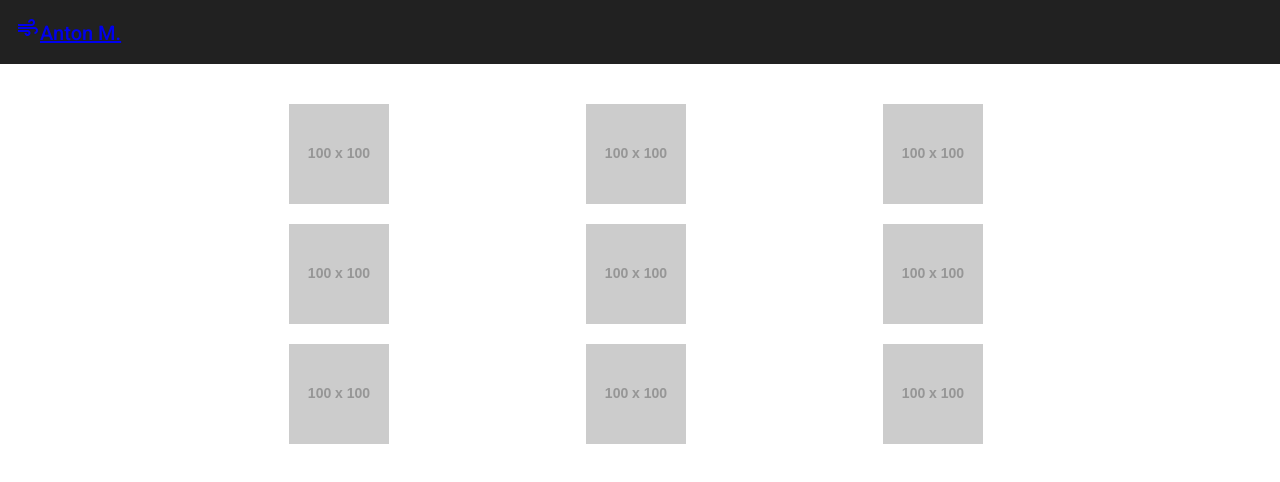
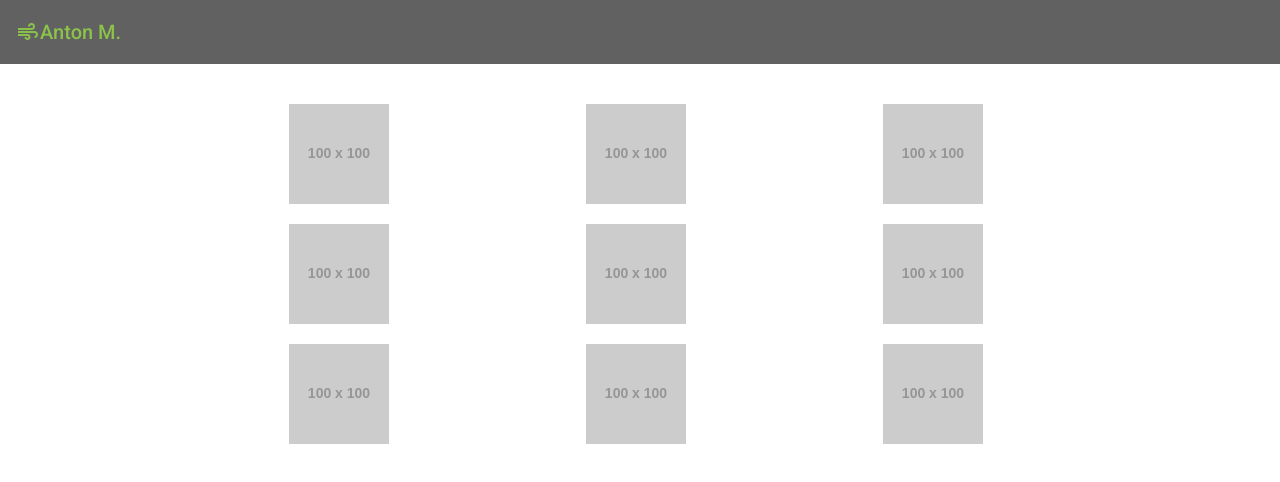
Before and after one commit to antmihlin/giphy-angular-app, an Angular app: page / in a window 1280 px wide. Shown: the top 482 px of the page. Built offline with nearby package versions, Linux system fonts and the light colour scheme.

Commit message:
feat(app): set themes

```diff
--- a/src/app/app.component.html
+++ b/src/app/app.component.html
@@ -1 +1,3 @@
-<router-outlet></router-outlet>
+<div class="app-container {{ selectedTheme }}">
+  <router-outlet></router-outlet>
+</div>
--- a/src/app/app.component.ts
+++ b/src/app/app.component.ts
@@ -3,8 +3,9 @@ import { Component } from '@angular/core';
 @Component({
   selector: 'app-root',
   templateUrl: './app.component.html',
-  styleUrls: ['./app.component.scss']
+  styleUrls: ['./app.component.scss'],
 })
 export class AppComponent {
   title = 'giphy-angular-app';
+  selectedTheme: string = 'dark-theme';
 }
--- a/src/app/containers/default-container/default-container/default-container.component.html
+++ b/src/app/containers/default-container/default-container/default-container.component.html
@@ -1,7 +1,13 @@
-<mat-toolbar>
-  <a href="/">
-    <mat-icon>air</mat-icon>
-    <span>Anton M.</span>
+<mat-toolbar class="default-toolbar" color="primary">
+  <a
+    class="default-logo"
+    [routerLink]="['/']"
+    routerLinkActive="router-link-active"
+    fxLayout="row"
+    fxLayoutAlign="space-between center"
+  >
+    <mat-icon class="accentColor">air</mat-icon>
+    <span class="accentColor"> Anton M.</span>
   </a>
 </mat-toolbar>
 
--- a/src/app/containers/default-container/default-container/default-container.component.scss
+++ b/src/app/containers/default-container/default-container/default-container.component.scss
@@ -0,0 +1,5 @@
+.default {
+  &-logo {
+    text-decoration: none;
+  }
+}
--- a/src/styles.scss
+++ b/src/styles.scss
@@ -1,6 +1,7 @@
 /* You can add global styles to this file, and also import other style files */
 
 @import "../node_modules/@mdi/font/scss/materialdesignicons";
+@import "./styles/themes/themes";
 
 html,
 body {
--- /dev/null
+++ b/src/styles/themes/brown-theme.scss
@@ -0,0 +1,73 @@
+// Brown theme
+.brown-theme {
+  color: $light-primary-text;
+  $brown-primary: mat-palette($mat-brown, 100);
+  $brown-secondary: mat-palette($mat-brown, 200);
+  $brown-accent: mat-palette($mat-deep-orange, 400);
+  $brown-warn: mat-palette($mat-red);
+  $brown-theme: mat-light-theme($brown-primary, $brown-accent, $brown-warn);
+
+  $background: mat-color($mat-brown, 50);
+
+  $custom-background-color: map_get($mat-brown, 50);
+
+  $background: map-get($brown-theme, background);
+  $background: map_merge(
+    $background,
+    (
+      background: $custom-background-color,
+    )
+  );
+  $brown-theme: map_merge(
+    $brown-theme,
+    (
+      background: $background,
+    )
+  );
+  @include angular-material-theme($brown-theme);
+
+  $colorPrimary: mat-color($brown-primary);
+  $colorSecondary: mat-color($brown-secondary);
+  $colorAccent: mat-color($brown-accent);
+  $colorWarn: mat-color($brown-warn);
+  $colorAccentLight: mat-color($brown-accent, 200);
+
+  .primaryColorBG {
+    background-color: $colorPrimary;
+  }
+  .secondaryColorBG {
+    background-color: $colorSecondary;
+  }
+  .accentColorBG {
+    background-color: $colorAccent;
+  }
+  .accentLightColorBG {
+    background-color: $colorAccentLight;
+  }
+  .warnColorBG {
+    background-color: $colorWarn;
+  }
+
+  .primaryColor {
+    color: $colorPrimary;
+  }
+  .secondaryColor {
+    color: $colorSecondary;
+  }
+  .accentColor {
+    color: $colorAccent;
+  }
+  .warnColor {
+    color: $colorWarn;
+  }
+
+  .primaryColorBorder {
+    border-color: $colorPrimary !important;
+  }
+  .accentColorBorder {
+    border-color: $colorSecondary !important;
+  }
+  .warnColorBorder {
+    border-color: $colorWarn !important;
+  }
+}
--- /dev/null
+++ b/src/styles/themes/dark-theme.scss
@@ -0,0 +1,98 @@
+// dark theme
+.dark-theme .mat-app-background,
+.dark-theme.mat-app-background {
+  color: mat-color($mat-grey, 200) !important;
+}
+.dark-theme {
+  color: mat-color($mat-grey, 100);
+  $dark-primary: mat-palette($mat-grey, A700);
+  $dark-secondary: mat-palette($mat-grey, 600);
+  $dark-accent: mat-palette($mat-light-green, 500);
+  $dark-warn: mat-palette($mat-red);
+  $dark-theme: mat-dark-theme($dark-primary, $dark-accent, $dark-warn);
+
+  @function dark-foreground($color) {
+    @return (
+      base: $color,
+      divider: $black-12-opacity,
+      dividers: $black-12-opacity,
+      disabled: rgba($color, 0.38),
+      disabled-button: rgba($color, 0.7),
+      disabled-text: rgba($color, 0.38),
+      hint-text: rgba($color, 0.38),
+      secondary-text: rgba($color, 0.54),
+      icon: rgba($color, 0.54),
+      icons: rgba($color, 0.54),
+      text: rgba($color, 1.3),
+      slider-off: rgba($color, 0.26),
+      slider-off-active: rgba($color, 0.38)
+    );
+  }
+
+  // You can put any color here. I've chosen mat-color($my-app-primary, 700)
+  $my-foreground: dark-foreground(mat-color($dark-primary, 500));
+
+  //--------------------------
+
+  $my-app-theme-custom: map-merge(
+    $dark-theme,
+    (
+      foreground: $my-foreground,
+    )
+  );
+
+  // ---------------------------
+
+  // @include angular-material-theme($dark-);
+  @include angular-material-theme($my-app-theme-custom);
+
+  .customCard,
+  .fanfics {
+    box-shadow: -1px 1px 2px 1px #1d1d1d !important;
+  }
+
+  $colorPrimary: mat-color($dark-primary);
+  $colorSecondary: mat-color($dark-secondary);
+  $colorAccent: mat-color($dark-accent);
+  $colorWarn: mat-color($dark-warn);
+  $colorAccentLight: mat-color($dark-accent, 200);
+
+  .primaryColorBG {
+    background-color: $colorPrimary;
+  }
+  .secondaryColorBG {
+    background-color: $colorSecondary;
+  }
+  .accentColorBG {
+    background-color: $colorAccent;
+  }
+  .accentLightColorBG {
+    background-color: $colorAccentLight;
+  }
+  .warnColorBG {
+    background-color: $colorWarn;
+  }
+
+  .primaryColor {
+    color: $colorPrimary;
+  }
+  .secondaryColor {
+    color: $colorSecondary;
+  }
+  .accentColor {
+    color: $colorAccent;
+  }
+  .warnColor {
+    color: $colorWarn;
+  }
+
+  .primaryColorBorder {
+    border-color: $colorPrimary !important;
+  }
+  .accentColorBorder {
+    border-color: $colorSecondary !important;
+  }
+  .warnColorBorder {
+    border-color: $colorWarn !important;
+  }
+}
--- /dev/null
+++ b/src/styles/themes/main-theme.scss
@@ -0,0 +1,53 @@
+@import "~@angular/material/theming";
+
+@include mat-core();
+
+$main-theme-primary: mat-palette($mat-grey, 200);
+$main-theme-secondary: mat-palette($mat-grey, 400);
+$main-theme-accent: mat-palette($mat-light-green, 500);
+$main-theme-warn: mat-palette($mat-red);
+
+$colorPrimary: mat-color($main-theme-primary);
+$colorSecondary: mat-color($main-theme-secondary);
+$colorAccent: mat-color($main-theme-accent);
+$colorWarn: mat-color($main-theme-warn);
+$colorAccentLight: mat-color($main-theme-accent, 200);
+
+.primaryColorBG {
+  background-color: $colorPrimary;
+}
+.secondaryColorBG {
+  background-color: $colorSecondary;
+}
+.accentColorBG {
+  background-color: $colorAccent;
+}
+.accentLightColorBG {
+  background-color: $colorAccentLight;
+}
+.warnColorBG {
+  background-color: $colorWarn;
+}
+
+.primaryColor {
+  color: $colorPrimary;
+}
+.secondaryColor {
+  color: $colorSecondary;
+}
+.accentColor {
+  color: $colorAccent;
+}
+.warnColor {
+  color: $colorWarn;
+}
+
+.primaryColorBorder {
+  border-color: $colorPrimary !important;
+}
+.accentColorBorder {
+  border-color: $colorSecondary !important;
+}
+.warnColorBorder {
+  border-color: $colorWarn !important;
+}
--- /dev/null
+++ b/src/styles/themes/themes.scss
@@ -0,0 +1,3 @@
+@import "./main-theme";
+@import "./dark-theme";
+@import "./brown-theme";
```
Also changed, not shown: src/app/containers/default-container/default-container.module.ts (+8 -1 lines).
